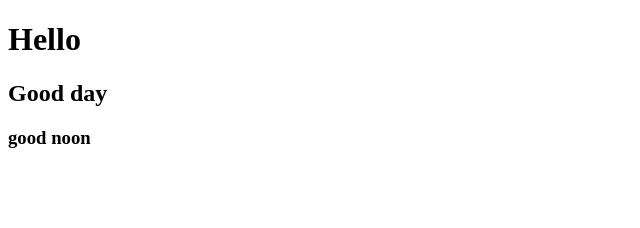
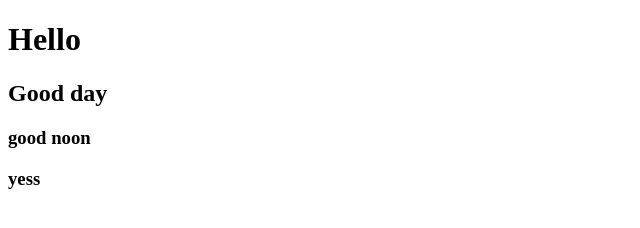
Before and after one commit to AnusreePrakashan/datewithgit-sam, a plain HTML site: page index.html in a window 1280 px wide. Shown: the full height of the page, 0-640 px from the left. Drawn offline with Linux system fonts and the light colour scheme.

Commit message:
Yes added

```diff
--- a/index.html
+++ b/index.html
@@ -9,5 +9,6 @@
     <h1>Hello</h1>
     <h2>Good day</h2>
     <h3>good noon</h3>
+	<h3>yess</h3>
 </body>
 </html>
```
